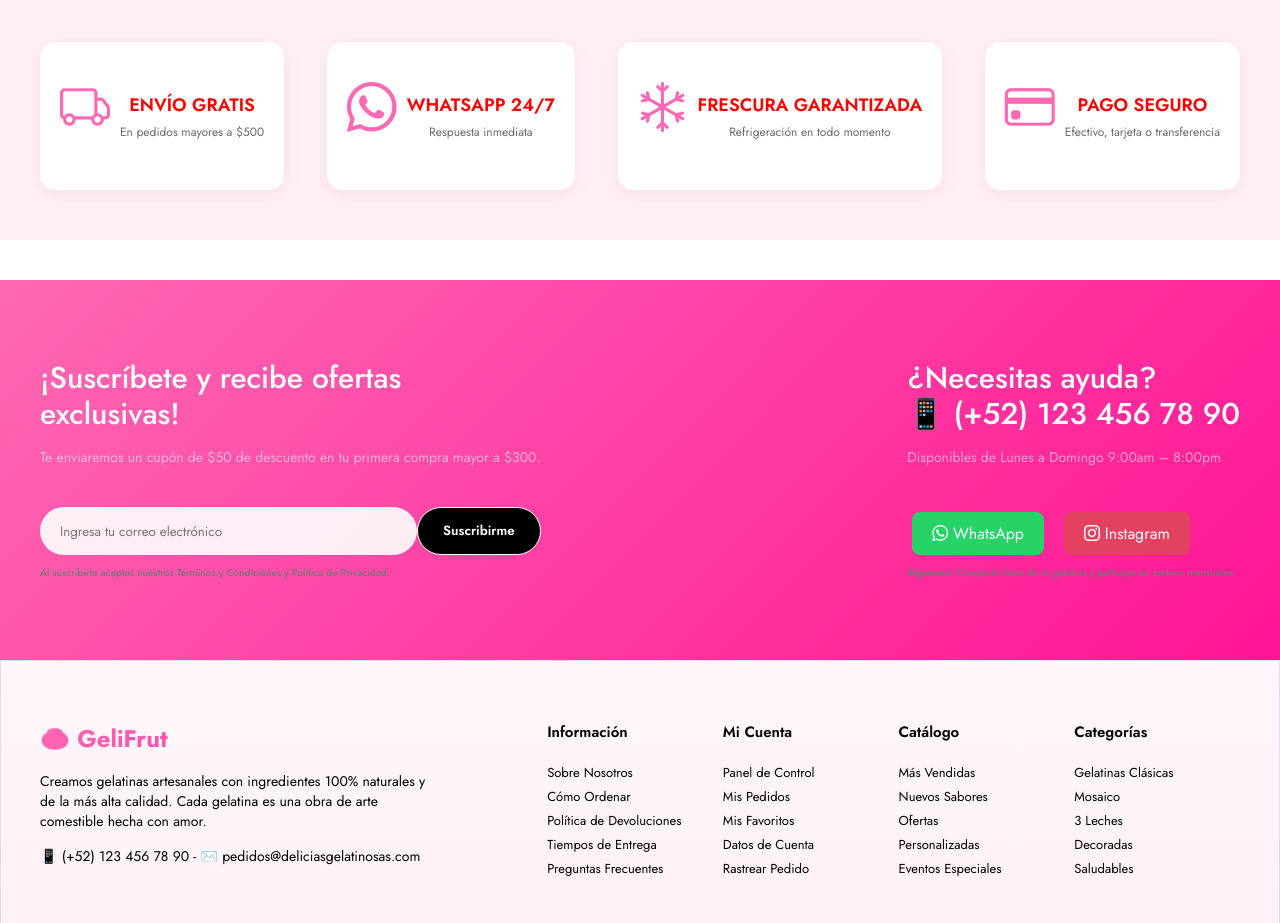
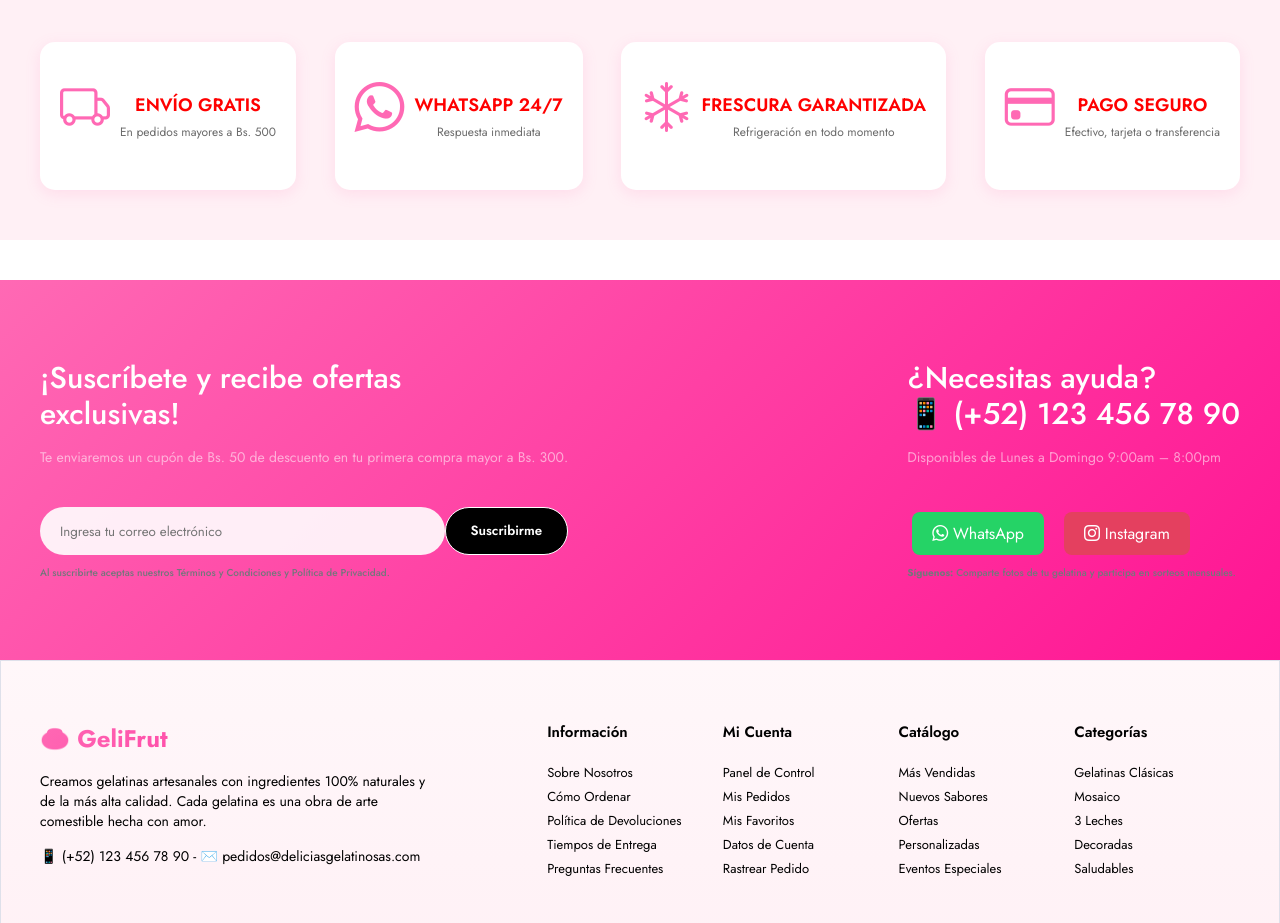
Before and after one commit to fccasas258/Gelatinas, a plain HTML site: page cart.html in a window 1280 px wide. Shown: the part 800-1723 px from the top of the page. Drawn offline with nearby package versions, Linux system fonts and the light colour scheme.

Commit message:
cart.html

```diff
--- a/cart.html
+++ b/cart.html
@@ -362,7 +362,7 @@
           <i class="bi bi-truck"></i>
           <div class="policy-texts">
             <strong>ENVÍO GRATIS</strong>
-            <span>En pedidos mayores a $500</span>
+            <span>En pedidos mayores a Bs. 500</span>
           </div>
         </li>
         <li class="policy-item">
@@ -403,7 +403,7 @@
                   ¡Suscríbete y recibe ofertas exclusivas!
                 </h3>
                 <p class="subscribe-desc">
-                  Te enviaremos un cupón de $50 de descuento en tu primera compra mayor a $300.
+                  Te enviaremos un cupón de Bs. 50 de descuento en tu primera compra mayor a Bs. 300.
                 </p>
               </div>
               <div class="footer-subscribe-bottom">
```
